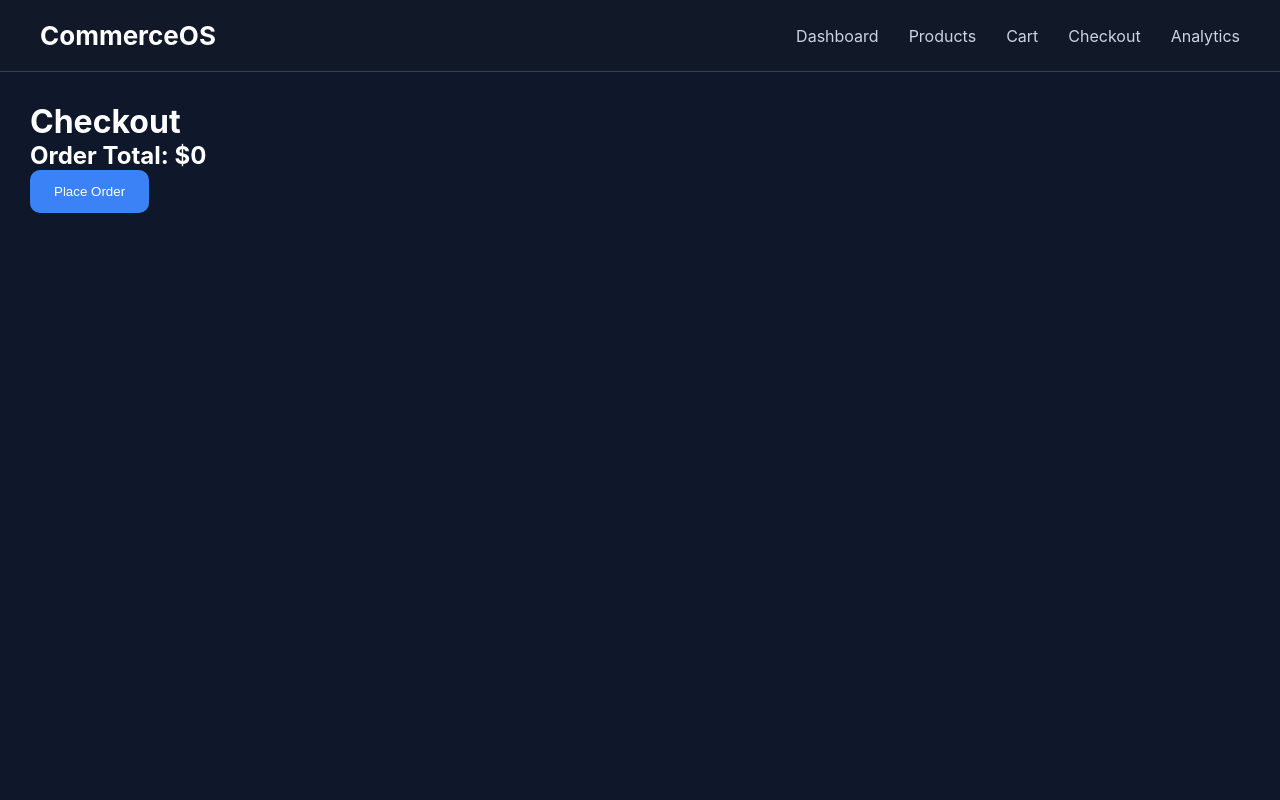
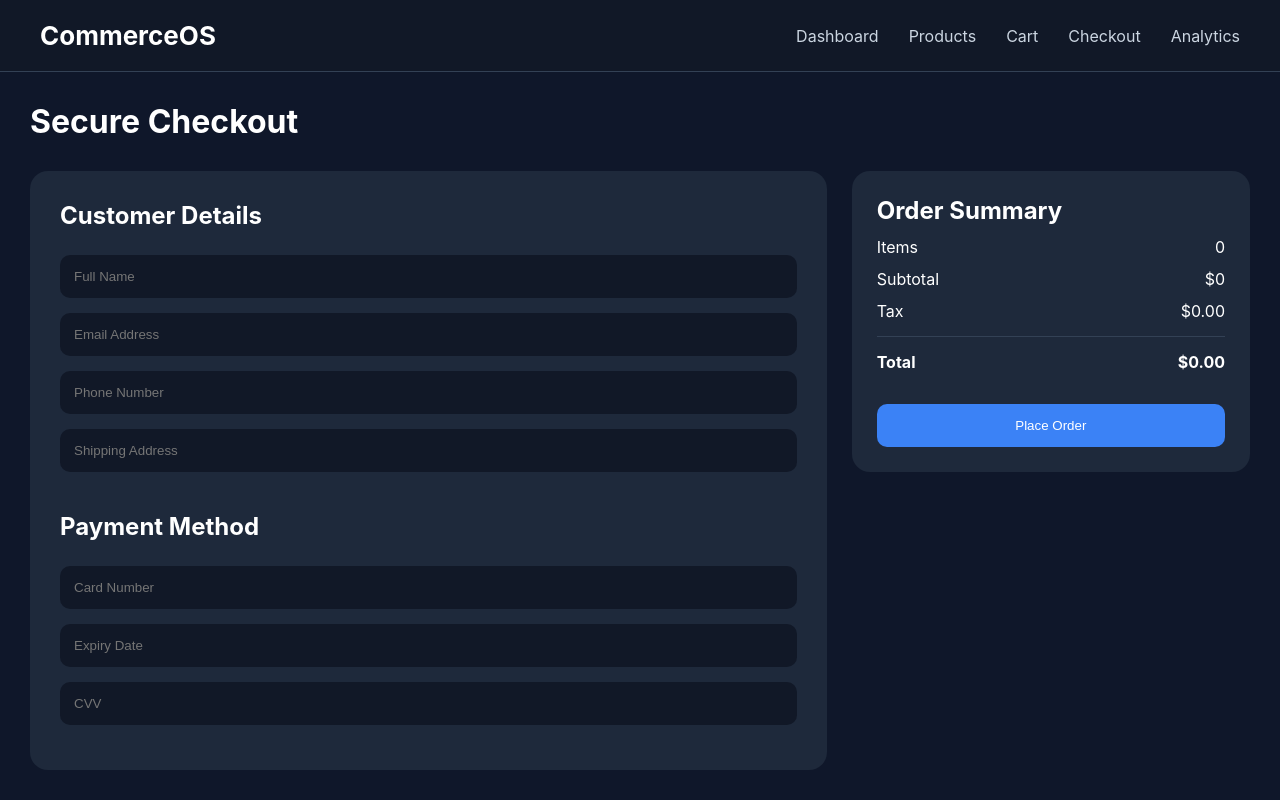
Before and after one commit to tanisharoy222005-collab/ecommerce-platform-admin-suite, a Next.js app: page /checkout in a window 1280 px wide. Built offline with nearby package versions, Linux system fonts and the light colour scheme.

Commit message:
Update checkout.js

```diff
--- a/pages/checkout.js
+++ b/pages/checkout.js
@@ -2,30 +2,111 @@ import Layout from "../components/Layout";
 import { useStore } from "../context/StoreContext";
 
 export default function Checkout() {
+
   const {
     cart,
     checkout
   } = useStore();
 
-  const total = cart.reduce(
+  const subtotal = cart.reduce(
     (sum, item) => sum + item.price,
     0
   );
 
+  const tax = subtotal * 0.1;
+
+  const total = subtotal + tax;
+
   return (
     <Layout>
-      <h1>Checkout</h1>
 
-      <h2>
-        Order Total: ${total}
+      <h1 style={{ marginBottom: "30px" }}>
+        Secure Checkout
+      </h1>
+
+      <div className="checkout-grid">
+
+        <div className="checkout-form">
+
+          <h2>Customer Details</h2>
+
+          <input
+            placeholder="Full Name"
+          />
+
+          <input
+            placeholder="Email Address"
+          />
+
+          <input
+            placeholder="Phone Number"
+          />
+
+          <input
+            placeholder="Shipping Address"
+          />
+
+          <h2
+            style={{
+              marginTop: "25px"
+            }}
+          >
+            Payment Method
           </h2>
+
+          <input
+            placeholder="Card Number"
+          />
+
+          <input
+            placeholder="Expiry Date"
+          />
+
+          <input
+            placeholder="CVV"
+          />
+
+        </div>
+
+        <div className="checkout-summary">
+
+          <h2>Order Summary</h2>
+
+          <div className="summary-row">
+            <span>Items</span>
+            <span>{cart.length}</span>
+          </div>
+
+          <div className="summary-row">
+            <span>Subtotal</span>
+            <span>${subtotal}</span>
+          </div>
+
+          <div className="summary-row">
+            <span>Tax</span>
+            <span>${tax.toFixed(2)}</span>
+          </div>
+
+          <div className="summary-row total-row">
+            <span>Total</span>
+            <span>${total.toFixed(2)}</span>
+          </div>
 
           <button
             className="primary-btn"
+            style={{
+              width: "100%",
+              marginTop: "20px"
+            }}
             onClick={checkout}
           >
             Place Order
           </button>
+
+        </div>
+
+      </div>
+
     </Layout>
   );
 }
```
Lines whose indentation alone changed are shown as unchanged.
